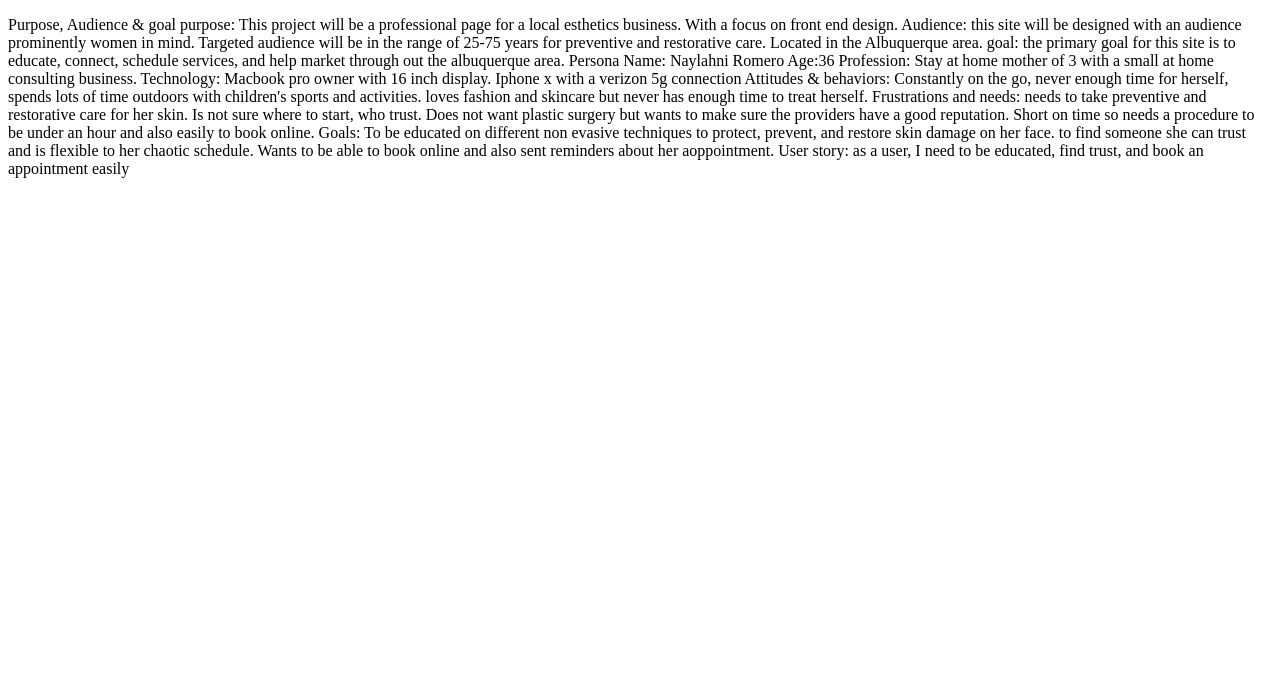
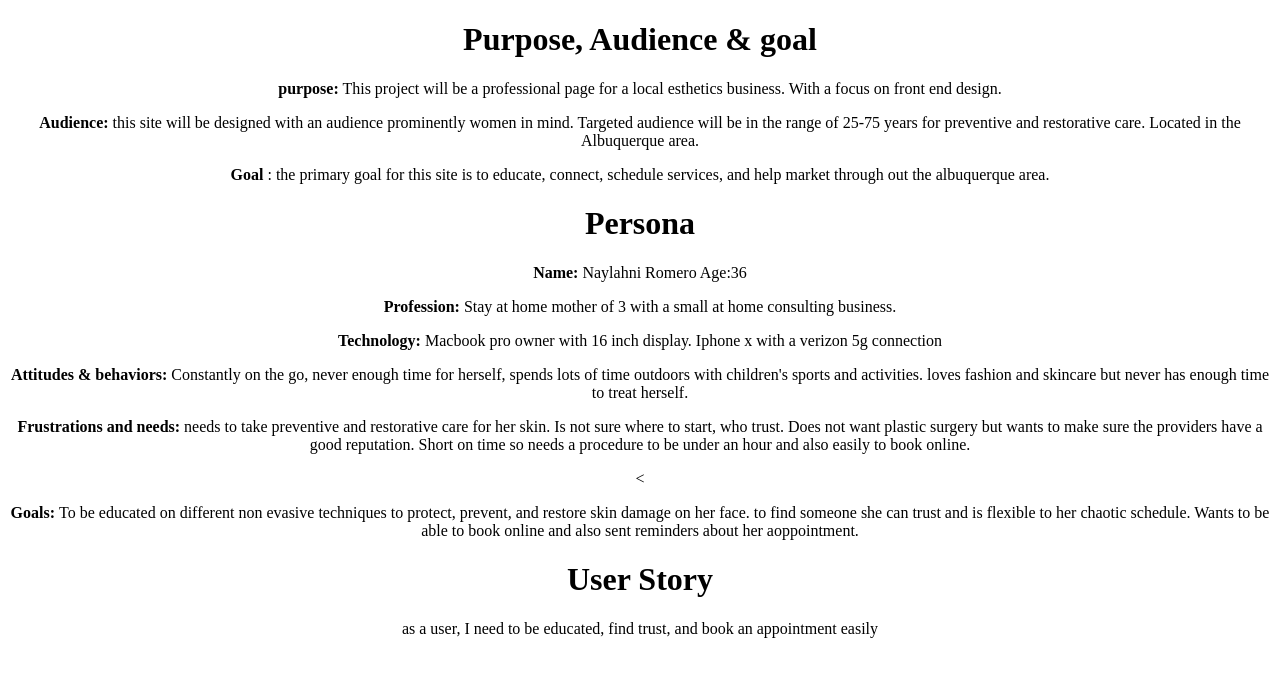
Before and after one commit to xjoshlittle/personal-website-project, a plain HTML site: page public_html/documentation /milestone-1.html in a window 1280 px wide. Drawn offline with Linux system fonts and the light colour scheme.

Commit message:
updated push to make corrections before milstone 2

```diff
--- a/public_html/documentation /milestone-1.html
+++ b/public_html/documentation /milestone-1.html
@@ -2,45 +2,58 @@
 <html lang="en">
 <head>
     <meta charset="UTF-8">
-    <title>Title</title>
+    <title>Persona</title>
+    <link rel="stylesheet" href="./style.css">
+
 </head>
 <body>
-<p>
-    Purpose, Audience & goal
 
-    purpose: This project will be a professional page for a local esthetics business. With a focus on front
-    end design.
+    <h1 class = "title"> Purpose, Audience & goal</h1>
 
-    Audience: this site will be designed with an audience prominently women in mind. Targeted
+    <p class=" discription"> <b>purpose:</b> This project will be a professional page for a local esthetics business. With a focus on front
+        end design. </p>
+
+    <p class ="discription"><b>Audience:</b> this site will be designed with an audience prominently women in mind. Targeted
     audience will be in the range of 25-75 years  for preventive and restorative care. Located in the Albuquerque
-    area.
+        area. </p>
 
-    goal: the primary goal for this site is to educate, connect, schedule services, and help market through out the
-    albuquerque area.
+    <p class="discription"> <b>Goal </b>: the primary goal for this site is to educate, connect, schedule services, and help market through out the
+        albuquerque area. </p>
 
-Persona
-    Name: Naylahni Romero
-    Age:36
-    Profession: Stay at home mother of 3 with a small at home consulting business.
+    <h1 class=" Perosna title">Persona </h1>
+    <div class = "user">
+    <b>Name:</b> Naylahni Romero
+    <b></b>Age:36</b> </p>
+    </div>
+   <div class = "user">
+       <p> <b>Profession:</b> Stay at home mother of 3 with a small at home consulting business.
+       </p></div>
+    <div class="user">
+        <p> <b>Technology:</b> Macbook pro owner with 16 inch display. Iphone x with a verizon 5g connection
+        </div>
+    <div class ="user">
+        <p><b> Attitudes & behaviors:</b> Constantly on the go, never enough time for herself, spends lots of time outdoors with
+            children's sports and activities. loves fashion and skincare but never has enough time to treat herself.</p>
+    </div>
+     <div class="user">
+         <p> <b>Frustrations and needs:</b> needs to take preventive and restorative care for her skin. Is not sure where to start, who
+    trust. Does not want plastic surgery but wants to make sure the providers have a good reputation. Short on time
+             so needs a procedure to be under an hour and also easily to book online.</p>
+     </div>
+  <div class="user"><
+    <p> <b>Goals: </b>To be educated on different non evasive techniques to protect, prevent, and restore skin damage on her face.
+    to find someone she can trust and is flexible to her chaotic schedule. Wants to be able to book online and also sent
+        reminders about her aoppointment. </p>
+  </div>
 
-    Technology: Macbook pro owner with 16 inch display. Iphone x with a verizon 5g connection
-
-    Attitudes & behaviors: Constantly on the go, never enough time for herself, spends lots of time outdoors with
-    children's sports and activities. loves fashion and skincare but never has enough time to treat herself.
-
-    Frustrations and needs: needs to take preventive and restorative care for her skin. Is not sure where to start, who
-    trust. Does not want plastic surgery but wants to make sure the providers have a good reputation. Short on time
-    so needs a procedure to be under an hour and also easily to book online.
-
-    Goals: To be educated on different non evasive techniques to protect, prevent, and restore skin damage on her face.
-    to find someone she can trust and is flexible to her chaotic schedule. Wants to be able to book online and also sent
-    reminders about her aoppointment.
-
-    User story: as a user, I need to be educated, find trust, and book an appointment easily
+    <h1 class="title">User Story </h1>
+    <div class="user">
+    <p>as a user, I need to be educated, find trust, and book an appointment easily</p>
+    </div>
 
 
 
-</p>
+
 
 
 
--- /dev/null
+++ b/public_html/documentation /style.css
@@ -0,0 +1,9 @@
+.title {
+    text-align: center;
+}
+.discription {
+    text-align: center;
+}
+.user {
+    text-align: center;
+}
```
